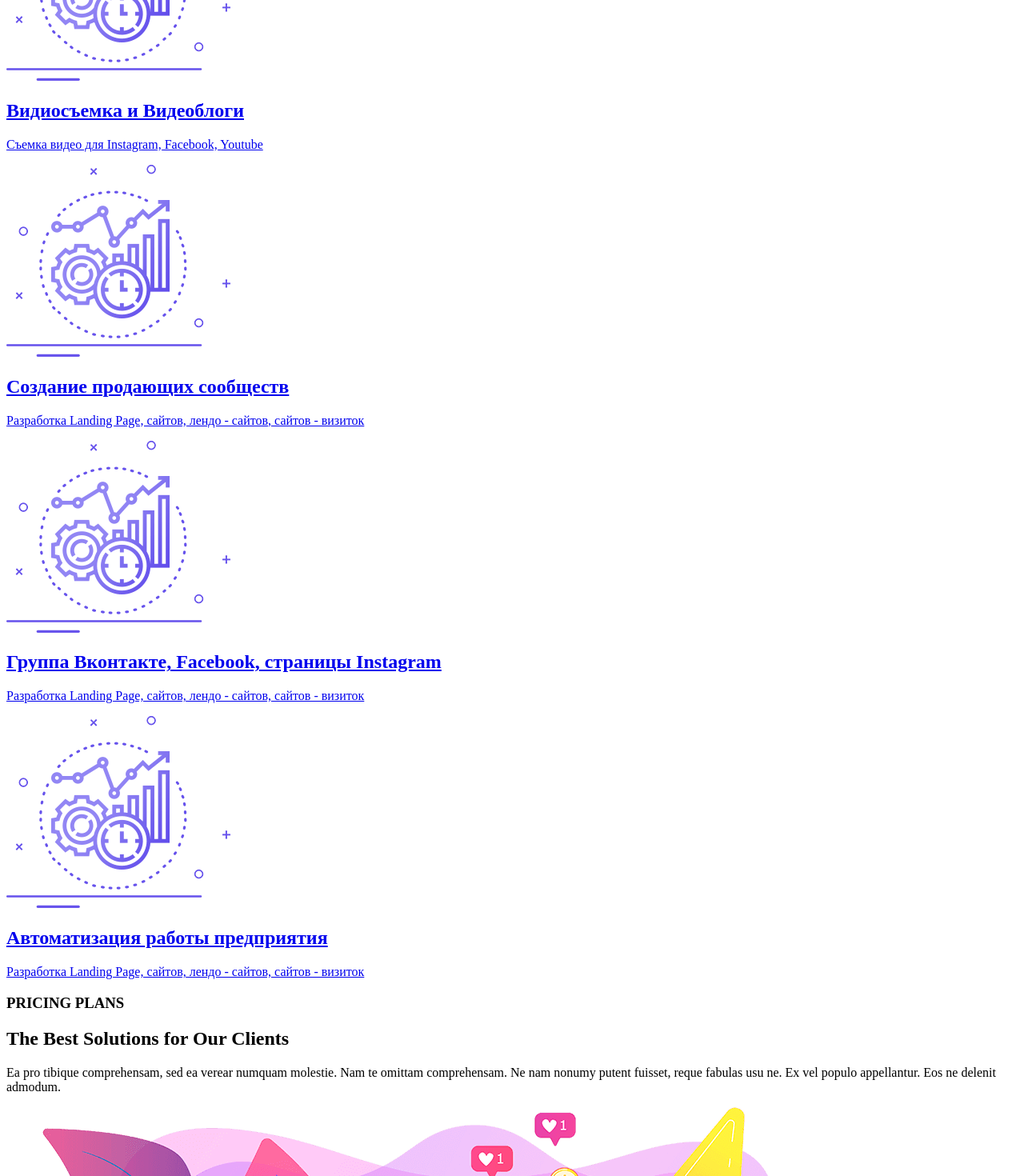
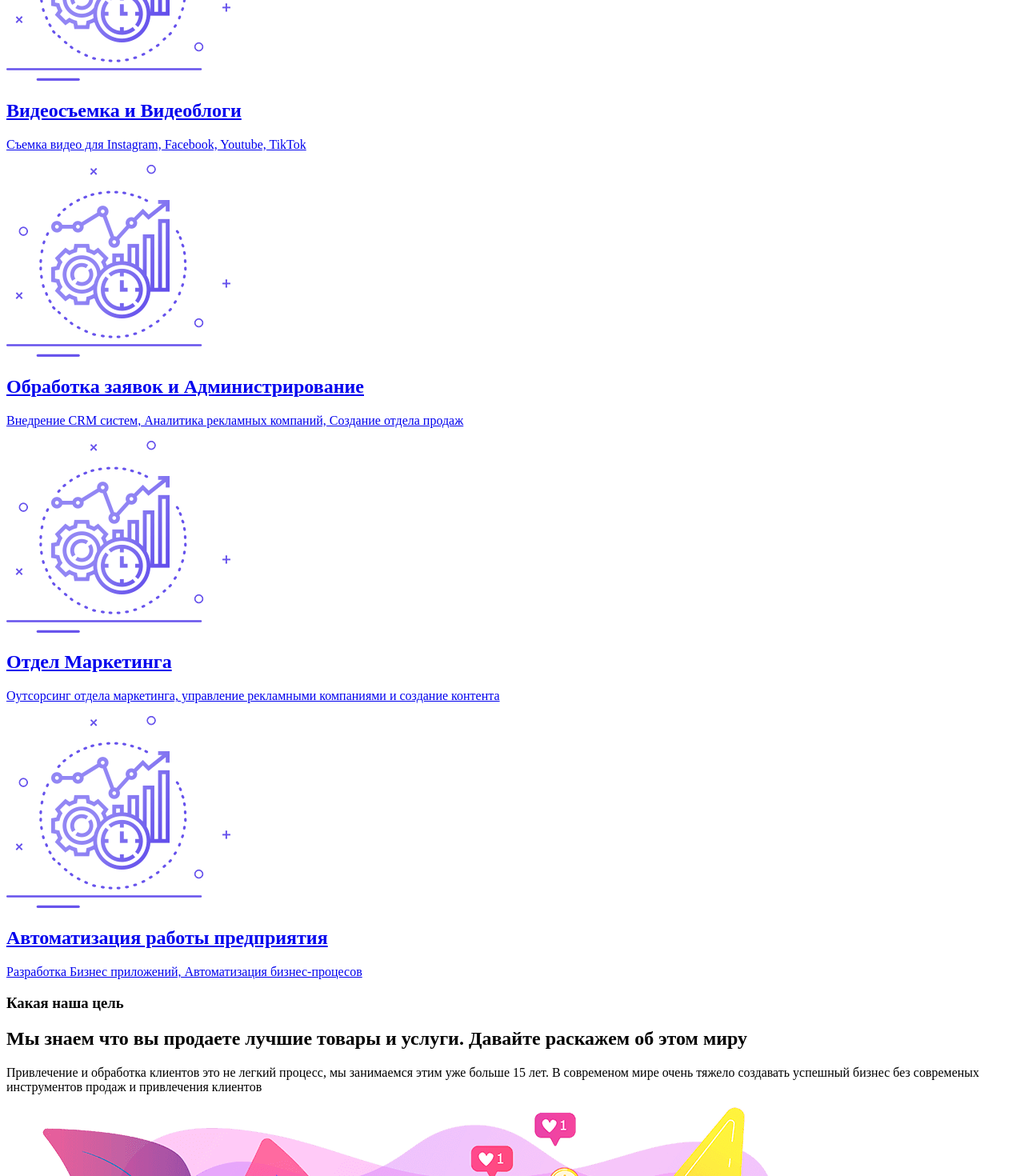
Before and after one commit to MariaSarbaj/imta, a React (Create React App) app in the folder imta-app/: page / in a window 1280 px wide. Shown: the part 1540-3010 px from the top of the page at 80% size. Built offline with nearby package versions, Linux system fonts and the light colour scheme.

Commit message:
Data modifinded

```diff
--- a/imta-app/src/Data/DataRu.js
+++ b/imta-app/src/Data/DataRu.js
@@ -3,7 +3,7 @@ export const DataRu = {
     Email: 'info@imta.icu',
     EmailText: '?, &subject=Хочу задать вопрос&body=Добрый день,',
     Address: {text:'Кирьят-бьялик, Ахад Ха-ам, 3-16', link: 'https://goo.gl/maps/A3mwjLzwXvegsjvV7'},
-    Logo: {img: '/img/logo_imta_black.png', alt: '', to: '/ru/'},
+    Logo: {img: '/img/logo_imta_black.png', alt: 'Разработка сайтов, реклама в интернете', to: '/ru/'},
 
     FirstScreen: {
         title: 'Приведем клиентов из интернета и увеличим продажи за 17 дней',
@@ -20,19 +20,18 @@ export const DataRu = {
         Products: [
             {productTitle: 'Создание веб-сайтов', productDescription: 'Разработка сайтов, Landing Page, мобильных приложений', img: '/img/img_box_01.png'},
             {productTitle: 'Настройка рекламных компаний', productDescription: 'Яндекс.Директ, Google.Adwords, Facebook, Instagram', img: '/img/img_box_01.png'},
-            {productTitle: 'Видиосъемка и Видеоблоги', productDescription: 'Съемка видео для Instagram, Facebook, Youtube', img: '/img/img_box_01.png'},
-            {productTitle: 'Создание продающих сообществ', productDescription: 'Разработка Landing Page, сайтов, лендо - сайтов, сайтов - визиток', img: '/img/img_box_01.png'},
-            {productTitle: 'Группа Вконтакте, Facebook, страницы Instagram', productDescription: 'Разработка Landing Page, сайтов, лендо - сайтов, сайтов - визиток', img: '/img/img_box_01.png'},
-            {productTitle: 'Автоматизация работы предприятия', productDescription: 'Разработка Landing Page, сайтов, лендо - сайтов, сайтов - визиток', img: '/img/img_box_01.png'},
-
+            {productTitle: 'Видеосъемка и Видеоблоги', productDescription: 'Съемка видео для Instagram, Facebook, Youtube, TikTok', img: '/img/img_box_01.png'},
+            {productTitle: 'Обработка заявок и Администрирование', productDescription: 'Внедрение CRM систем, Аналитика рекламных компаний, Создание отдела продаж', img: '/img/img_box_01.png'},
+            {productTitle: 'Отдел Маркетинга', productDescription: 'Оутсорсинг отдела маркетинга, управление рекламными компаниями и создание контента', img: '/img/img_box_01.png'},
+            {productTitle: 'Автоматизация работы предприятия', productDescription: 'Разработка Бизнес приложений, Автоматизация бизнес-процесов', img: '/img/img_box_01.png'},
         ]
 
     },
 
     CompanyDescription: {
-        Title: 'The Best Solutions for Our Clients',
-        subTitle: 'PRICING PLANS',
-        Text: 'Ea pro tibique comprehensam, sed ea verear numquam molestie. Nam te omittam comprehensam. Ne nam nonumy putent fuisset, reque fabulas usu ne. Ex vel populo appellantur. Eos ne delenit admodum.',
+        Title: 'Мы знаем что вы продаете лучшие товары и услуги. Давайте раскажем об этом миру',
+        subTitle: 'Какая наша цель',
+        Text: 'Привлечение и обработка клиентов это не легкий процесс, мы занимаемся этим уже больше 15 лет. В современом мире очень тяжело создавать успешный бизнес без современых инструментов продаж и привлечения клиентов',
         img: '/img/home4_img-1.png',
         aboutNumbers: [
             {title: 'Successful Projects', desc: 'MEDIA GALLERY IMAGES', maxNum: 25},
```
Also changed, not shown: 1 other file (tests, documents, lock files or other folders).
